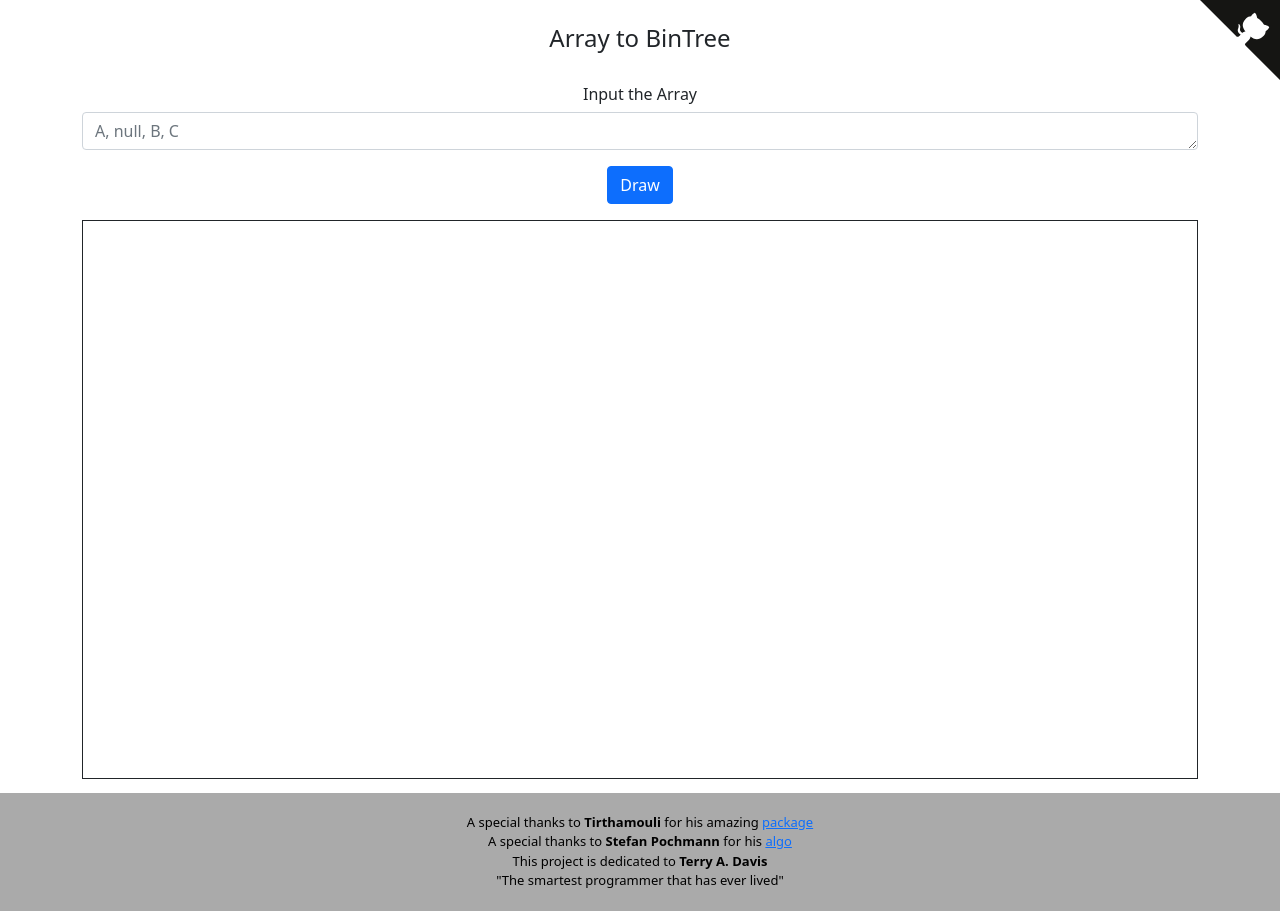
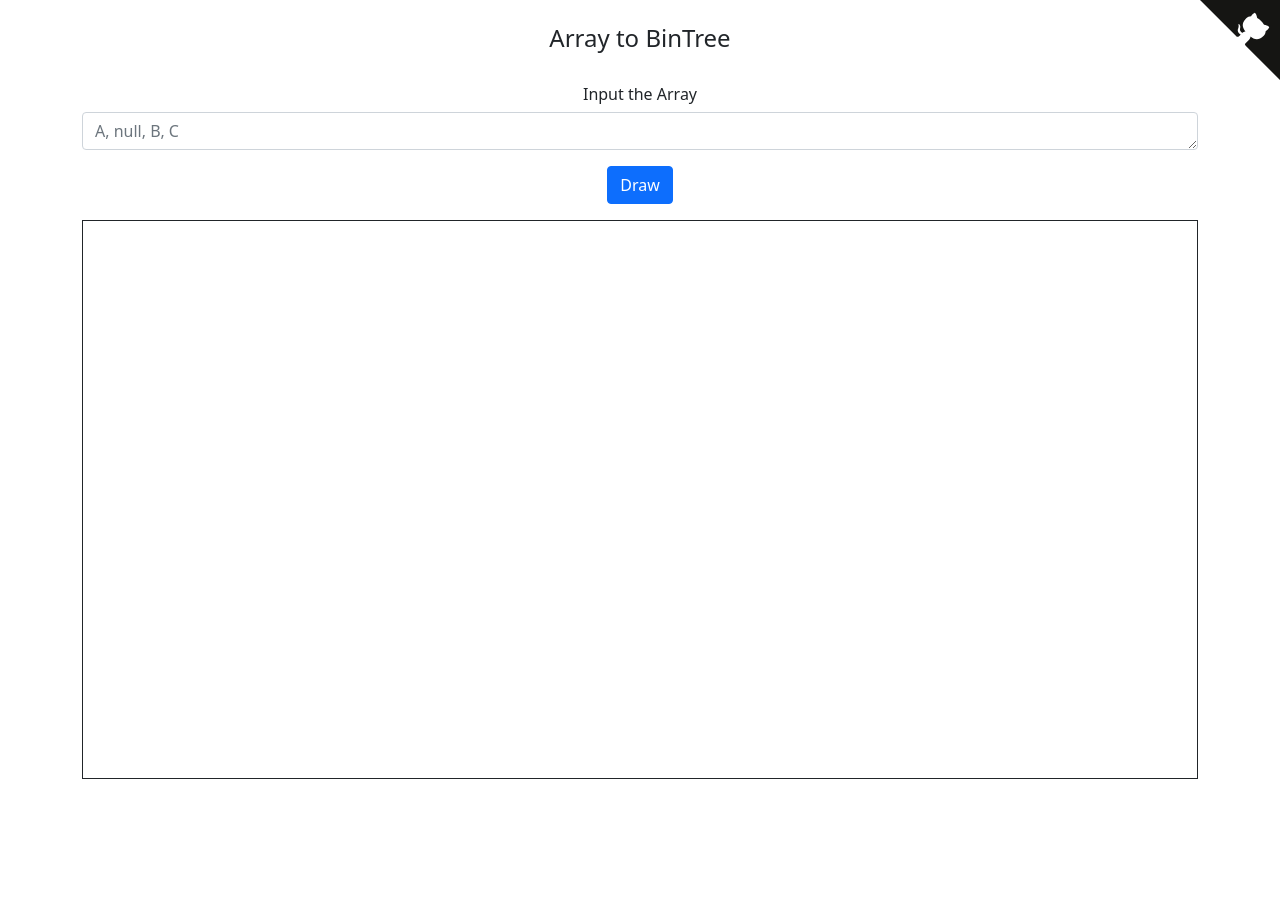
Before and after one commit to Sohampatil00/ATBV-Array-to-BinaryTree-Visualizer, a website: page index.html in a window 1280 px wide. After the commit the page ends 800 px from the top, so only its background shows below. Drawn offline with nearby package versions, Linux system fonts and the light colour scheme.

Commit message:
Update GitHub link and remove footer content
Updated GitHub link and removed footer acknowledgments.

```diff
--- a/index.html
+++ b/index.html
@@ -11,7 +11,7 @@
   </head>
   <body>
       <div class="container allButFooter">
-        <a href="https://github.com/eniac00/btv" target="_blank" class="github-corner" aria-label="View source on GitHub">
+        <a href="https://github.com/Sohampatil00/ATBV" target="_blank" class="github-corner" aria-label="View source on GitHub">
           <svg width="80" height="80" viewBox="0 0 250 250" style="position: absolute; top: 0px; right: 0px; border: 0px;" aria-hidden="true">
             <path d="M0,0 L115,115 L130,115 L142,142 L250,250 L250,0 Z" fill="#151513"></path>
             <path class="octo-arm" d="M128.3,109.0 C113.8,99.7 119.0,89.6 119.0,89.6 C122.0,82.7 120.5,78.6 120.5,78.6 C119.2,72.0 123.4,76.3 123.4,76.3 C127.3,80.9 125.5,87.3 125.5,87.3 C122.9,97.6 130.6,101.9 134.4,103.2" fill="#ffffff" style="transform-origin: 130px 106px;"></path>
@@ -33,15 +33,6 @@
         <h6 class="text-center" id="inOrder"></h6>
         <h6 class="text-center" id="postOrder"></h6>
       </div>
-      <footer>
-          A special thanks to <b>Tirthamouli</b> for his amazing <a href="https://www.npmjs.com/package/binary-tree-visualizer?activeTab=dependencies" target="_blank">package</a>
-          <br>
-          A special thanks to <b>Stefan Pochmann</b> for his <a href="https://leetcode.com/problems/recover-binary-search-tree/discuss/32539/Tree-Deserializer-and-Visualizer-for-Python" target="_blank">algo</a>
-          <br>
-          This project is dedicated to <b>Terry A. Davis</b>
-          <br>
-          "The smartest programmer that has ever lived"
-      </footer>
 
       <script src="./dist/main.js"></script>
       <script src="https://cdn.jsdelivr.net/npm/bootstrap@5.1.3/dist/js/bootstrap.bundle.min.js" integrity="sha384-ka7Sk0Gln4gmtz2MlQnikT1wXgYsOg+OMhuP+IlRH9sENBO0LRn5q+8nbTov4+1p" crossorigin="anonymous"></script>
```
